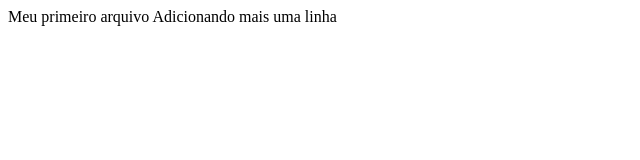
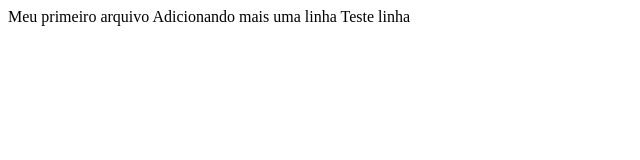
Before and after one commit to francielemsilva/meu_projeto_versionado, a plain HTML site: page index.html in a window 1280 px wide. Shown: the full height of the page, 0-640 px from the left. Drawn offline with Linux system fonts and the light colour scheme.

Commit message:
commit linha

```diff
--- a/index.html
+++ b/index.html
@@ -2,5 +2,6 @@
 <boby>
 Meu primeiro arquivo
 Adicionando mais uma linha
+Teste linha
 </body>
 </html>
```
